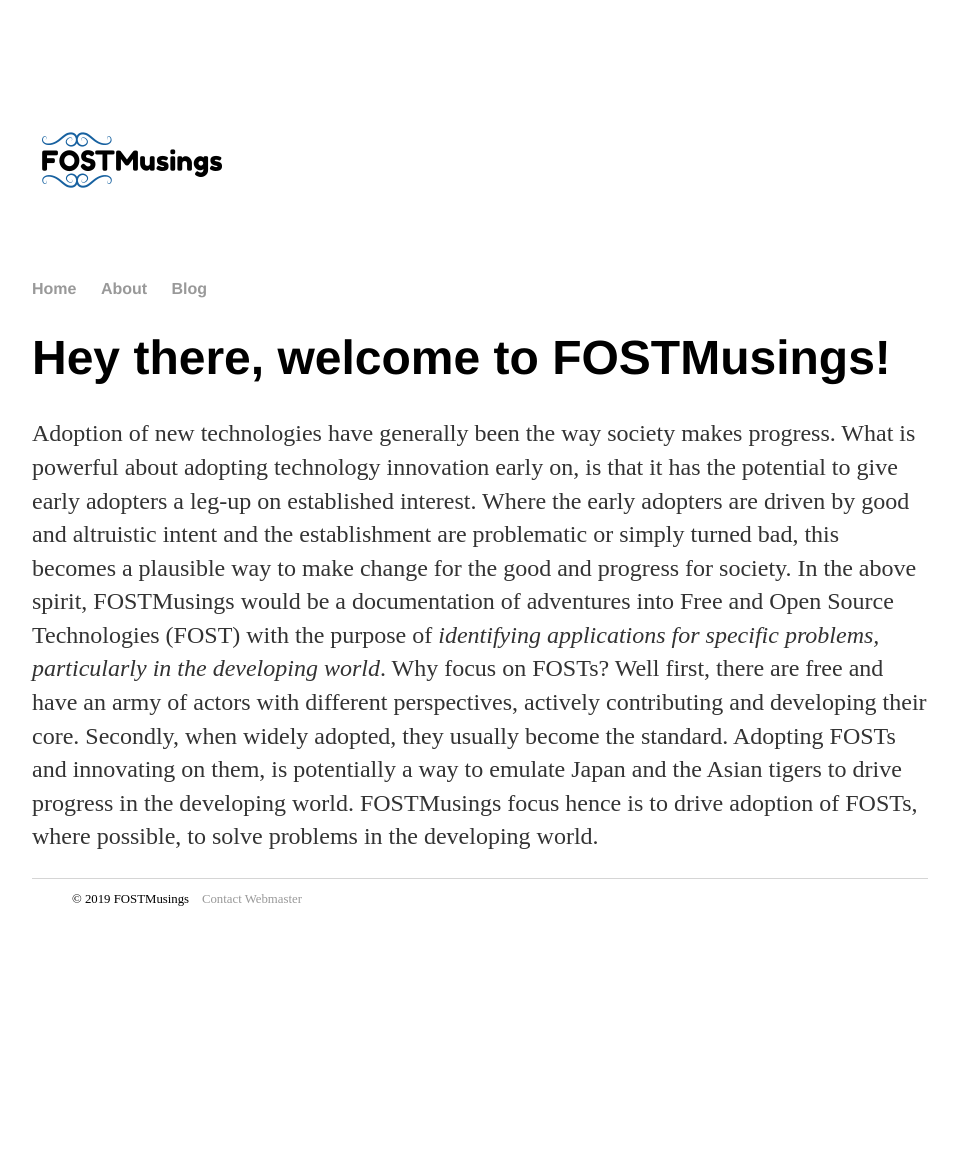
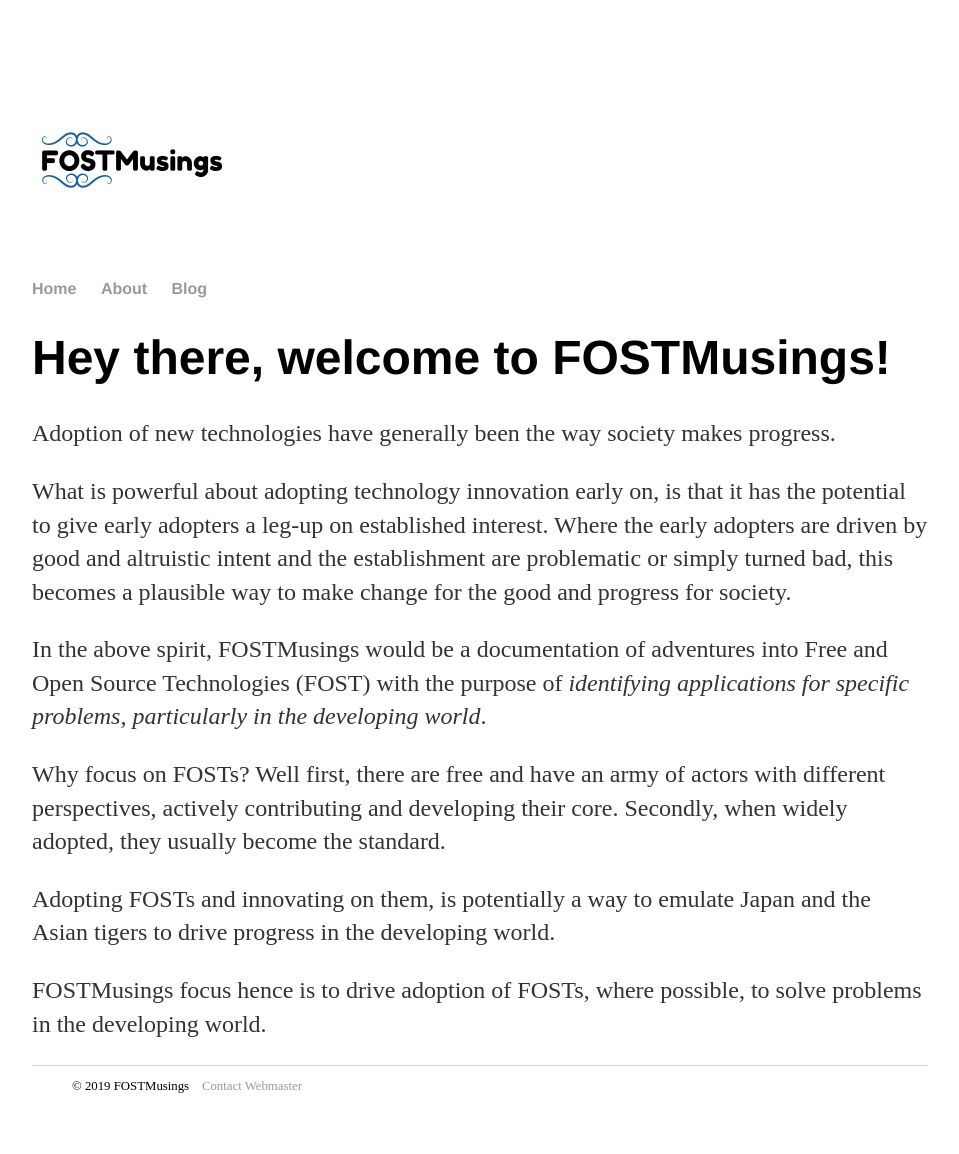
Before and after one commit to oferonmi/datafilik.github.io, a Jekyll site: the page built from index.html, in a window 1280 px wide. Shown: the whole page, without its empty margins (160-1119 px from the left). Built offline with Jekyll 4.4.1, drawn with Linux system fonts in a browser that asks for light colours; before the commit the page ends 967 px from its top, so only the background shows below that.

Commit message:
Update index.html

```diff
--- a/index.html
+++ b/index.html
@@ -6,21 +6,30 @@ title: FOSTMusings - Finding open source solutions for the developing World
 	<h1>Hey there, welcome to FOSTMusings!</h1>
 	<p>
 		Adoption of new technologies have generally been the way society makes  progress.
+	</p>
 
+	<p>
 		What is powerful about adopting technology innovation early on, is that it has the potential to give
 		early adopters a leg-up on established interest. Where the early adopters are driven by good and altruistic
 		intent and the establishment are problematic or simply turned bad, this becomes a plausible way to make
 		change for the good and progress for society.
+	</p>
 
+	<p>
 		In the above spirit, FOSTMusings would be a documentation of adventures into Free and Open Source
 		Technologies (FOST) with the purpose of <em>identifying applications for specific problems, particularly
 		in the developing world</em>.
-
+	</p>
+	<p>
 		Why focus on FOSTs? Well first, there are free and have an army of actors with different perspectives, actively
 		contributing and developing their core. Secondly, when widely adopted, they usually become the standard.
+	</p>
 
+	<p>
 		Adopting FOSTs and innovating on them, is potentially a way to emulate Japan and the Asian tigers to drive
 		progress in the developing world.
+	</p>
+	<p>
 
 		FOSTMusings focus hence is to drive adoption of FOSTs, where possible, to solve problems in the developing
 		world.
```
